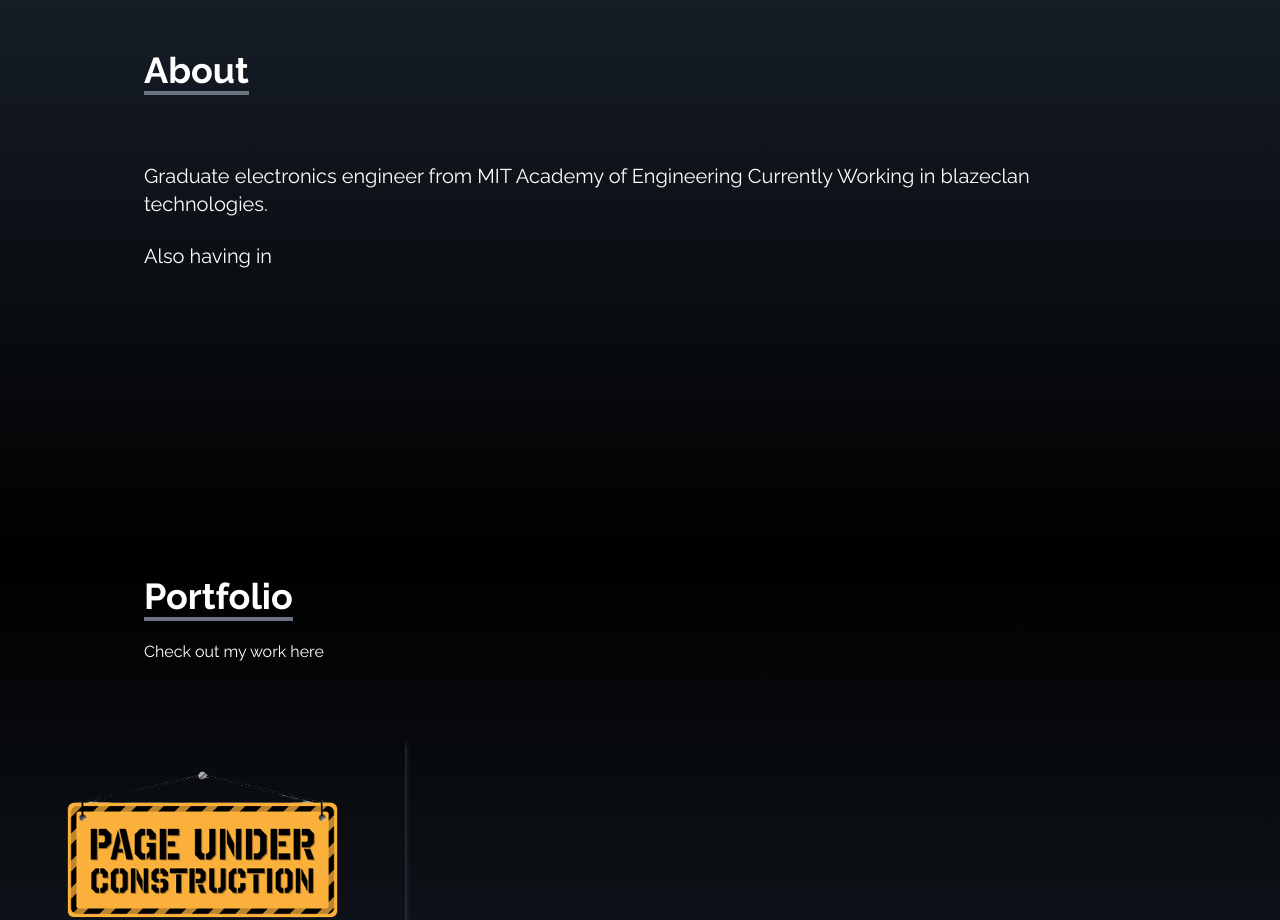
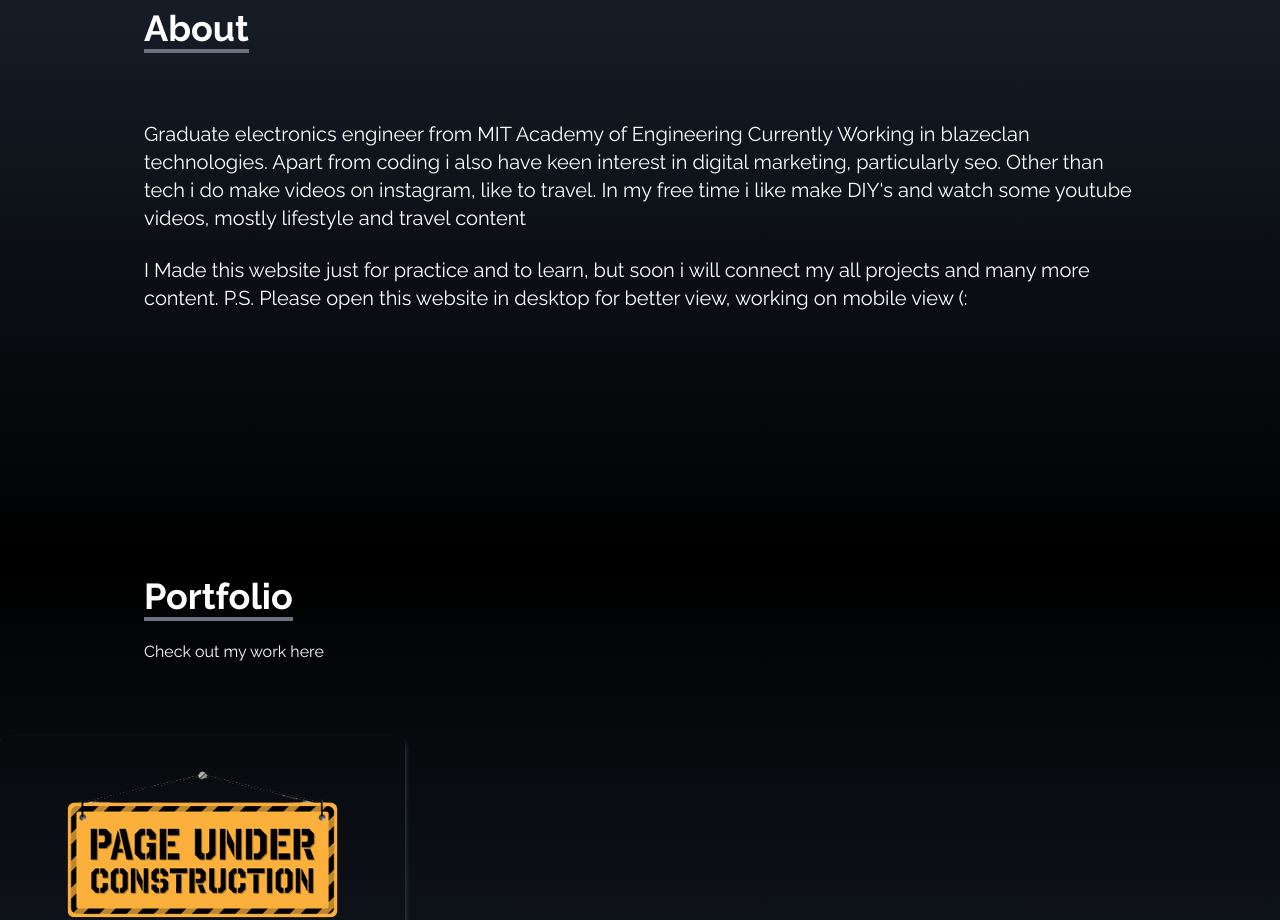
Before and after one commit to mskothari07/my-portfolio, a React (Create React App) app: page / in a window 1280 px wide. Shown: the part 1040-1960 px from the top of the page. Built offline with nearby package versions, Linux system fonts and the light colour scheme.

Commit message:
Update About.jsx

```diff
--- a/src/components/About.jsx
+++ b/src/components/About.jsx
@@ -9,12 +9,16 @@ const About = () => {
             </div>
             <p className='text-xl mt-10'>
                 Graduate electronics engineer from MIT Academy of Engineering Currently Working in blazeclan technologies.
+                Apart from coding i also have keen interest in digital marketing, particularly seo.
+                Other than tech i do make videos on instagram, like to travel.
+                In my free time i like make DIY's and watch some youtube videos, mostly lifestyle and travel content
             </p>
 
             <br />
 
             <p className='text-xl'>
-               Also having in
+               I Made this website just for practice and to learn, but soon i will connect my all projects and many more content.
+               P.S. Please open this website in desktop for better view, working on mobile view (:
             </p>
         </div>
     </div>
```
